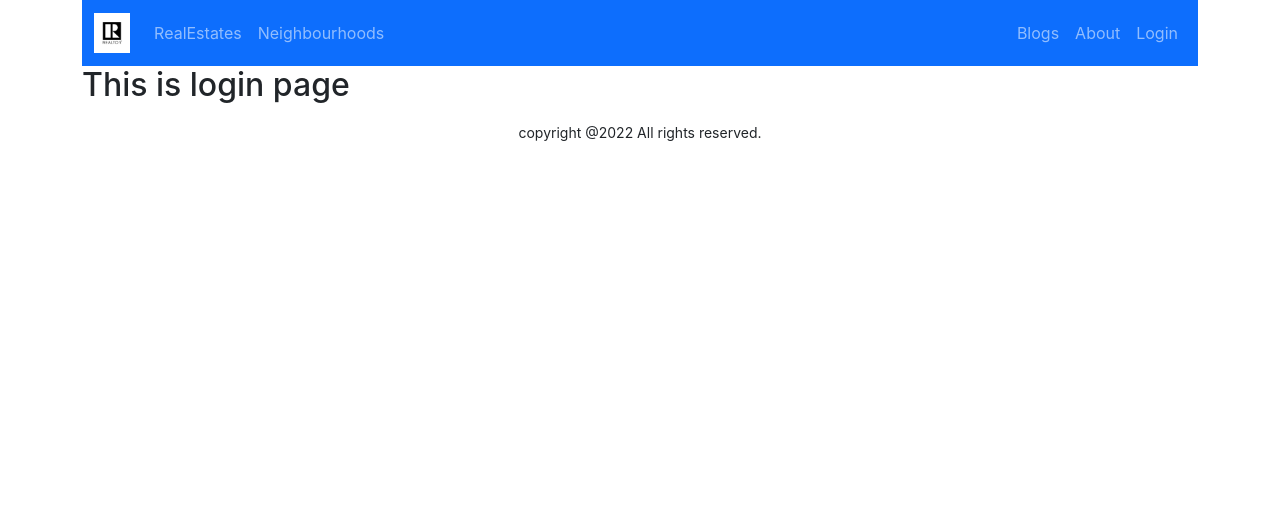
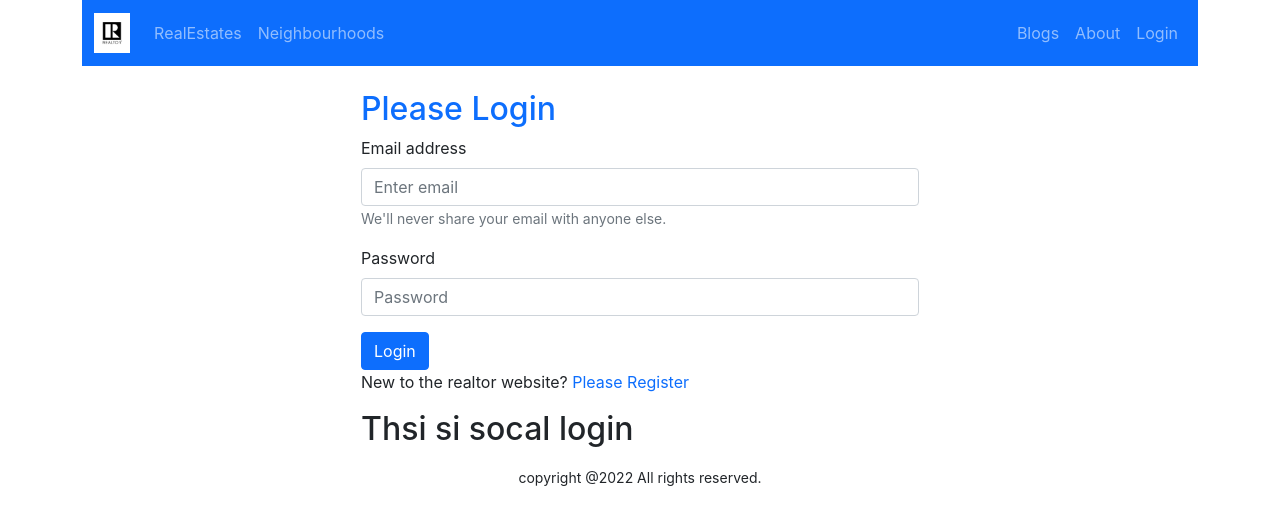
Before and after one commit to tanjid111/realtor-website, a React (Create React App) app: page /login in a window 1280 px wide. Shown: the top 524 px of the page. Built offline with nearby package versions, Linux system fonts and the light colour scheme.

Commit message:
login added

```diff
--- a/src/App.js
+++ b/src/App.js
@@ -13,6 +13,7 @@ import About from './Pages/About/About';
 import RealEstateDetail from './Pages/RealEstateDetail/RealEstateDetail';
 import { createContext, useState } from 'react';
 import Blogs from './Pages/Home/Blogs/Blogs';
+import RequireAuth from './Pages/Login/RequrieAuth/RequireAuth';
 
 export const RealEstateContext = createContext();
 
@@ -30,7 +31,11 @@ function App() {
           <Route path='/about' element={<About></About>}></Route>
           <Route path='/login' element={<Login></Login>}></Route>
           <Route path='/register' element={<Register></Register>}></Route>
-          <Route path='/checkout' element={<Checkout></Checkout>}></Route>
+          <Route path='/checkout' element={
+            <RequireAuth>
+              <Checkout></Checkout>
+            </RequireAuth>
+          }></Route>
           <Route path='*' element={<NotFound></NotFound>}></Route>
         </Routes>
         <Footer></Footer>
--- a/src/Pages/Login/Login/Login.js
+++ b/src/Pages/Login/Login/Login.js
@@ -1,9 +1,60 @@
-import React from 'react';
+import React, { useRef } from 'react';
+import { Button, Form } from 'react-bootstrap';
+import { useSendPasswordResetEmail, useSignInWithEmailAndPassword } from 'react-firebase-hooks/auth';
+import { Link, useLocation, useNavigate } from 'react-router-dom';
+import auth from '../../../firebase.init';
+import SocialLogin from '../SocalLogin/SocialLogin';
 
 const Login = () => {
+    const emailRef = useRef('');
+    const passwordRef = useRef('');
+    const navigate = useNavigate();
+    const location = useLocation();
+
+    let from = location.state?.from?.pathname || "/";
+
+    const [
+        signInWithEmailAndPassword,
+        user,
+        loading,
+        error,
+    ] = useSignInWithEmailAndPassword(auth);
+
+    if (user) {
+        navigate(from, { replace: true });
+    }
+
+    const handleLogin = e => {
+        e.preventDefault();
+        const email = emailRef.current.value;
+        const password = passwordRef.current.value;
+        signInWithEmailAndPassword(email, password);
+    }
+
     return (
-        <div>
-            <h2>This is login page</h2>
+        <div className='w-50 mx-auto mt-4'>
+
+            <h2 className='text-primary'>Please Login</h2>
+            <Form onSubmit={handleLogin}>
+                <Form.Group className="mb-3" controlId="formBasicEmail">
+                    <Form.Label>Email address</Form.Label>
+                    <Form.Control ref={emailRef} type="email" placeholder="Enter email" required />
+                    <Form.Text className="text-muted">
+                        We'll never share your email with anyone else.
+                    </Form.Text>
+                </Form.Group>
+
+                <Form.Group className="mb-3" controlId="formBasicPassword">
+                    <Form.Label>Password</Form.Label>
+                    <Form.Control ref={passwordRef} type="password" placeholder="Password" required />
+                </Form.Group>
+
+                <Button variant="primary" type="submit">
+                    Login
+                </Button>
+            </Form>
+            <p>New to the realtor website? <Link to='/register' className='text-primary text-decoration-none' onClick={() => navigate('/register')}>Please Register</Link></p>
+            <SocialLogin></SocialLogin>
         </div>
     );
 };
--- a/src/Pages/Login/Register/Register.js
+++ b/src/Pages/Login/Register/Register.js
@@ -4,6 +4,7 @@ import { useCreateUserWithEmailAndPassword, useUpdateProfile } from 'react-fireb
 import { Link, Navigate, useNavigate } from 'react-router-dom';
 import auth from '../../../firebase.init';
 import Loading from '../../Shared/Loading/Loading';
+import SocialLogin from '../SocalLogin/SocialLogin';
 
 
 const Register = () => {
@@ -49,7 +50,7 @@ const Register = () => {
 
                 <Form.Group className="mb-3" controlId="formBasicEmail">
                     <Form.Label>Email address</Form.Label>
-                    <Form.Control ref={emailRef} type="email" placeholder="Enter email" />
+                    <Form.Control ref={emailRef} type="email" placeholder="Enter email" required />
                     <Form.Text className="text-muted">
                         We'll never share your email with anyone else.
                     </Form.Text>
@@ -57,7 +58,7 @@ const Register = () => {
 
                 <Form.Group className="mb-3" controlId="formBasicPassword">
                     <Form.Label>Password</Form.Label>
-                    <Form.Control ref={passwordRef} type="password" placeholder="Password" />
+                    <Form.Control ref={passwordRef} type="password" placeholder="Password" required />
                 </Form.Group>
                 <Form.Group className="mb-3" controlId="formBasicCheckbox">
                     <Form.Check onClick={() => setAgree(!agree)} className={`ps-2 ${agree ? 'text-primary' : 'text-danger'}`} type="checkbox" label="Accept Terms and Conditions" />
@@ -67,6 +68,7 @@ const Register = () => {
                 </Button>
             </Form>
             <p>Already have an account? <Link to='/login' className='text-primary text-decoration-none' onClick={() => navigate('/login')}>Please Login</Link></p>
+            <SocialLogin></SocialLogin>
         </div>
     );
 };
--- a/src/Pages/Login/RequrieAuth/RequireAuth.js
+++ b/src/Pages/Login/RequrieAuth/RequireAuth.js
@@ -1,11 +1,20 @@
 import React from 'react';
+import { useAuthState } from 'react-firebase-hooks/auth';
+import { Navigate, useLocation } from 'react-router-dom';
+import auth from '../../../firebase.init';
+import Loading from '../../Shared/Loading/Loading';
 
-const RequireAuth = () => {
-    return (
-        <div>
-            <h2>This iis require auth</h2>
-        </div>
-    );
+const RequireAuth = ({ children }) => {
+    const [user, loading] = useAuthState(auth);
+    const location = useLocation();
+    if (loading) {
+        return <Loading></Loading>
+    }
+    if (!user) {
+        return <Navigate to='/login' state={{ from: location }} replace></Navigate>
+    }
+
+    return children;
 };
 
 export default RequireAuth; <h2>This iis require auth</h2>
```
